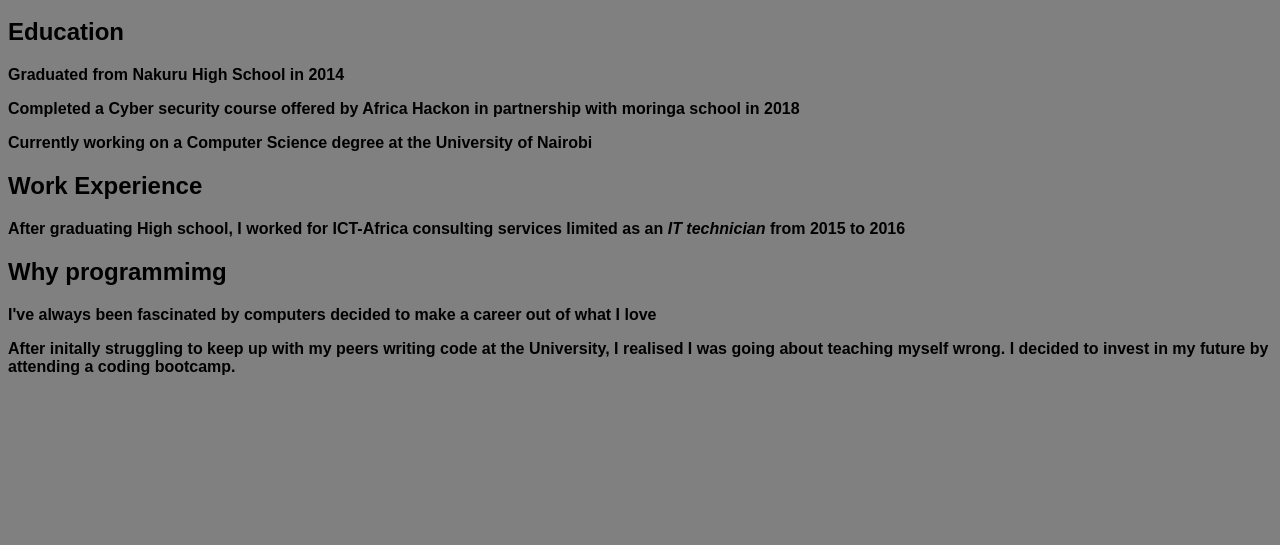
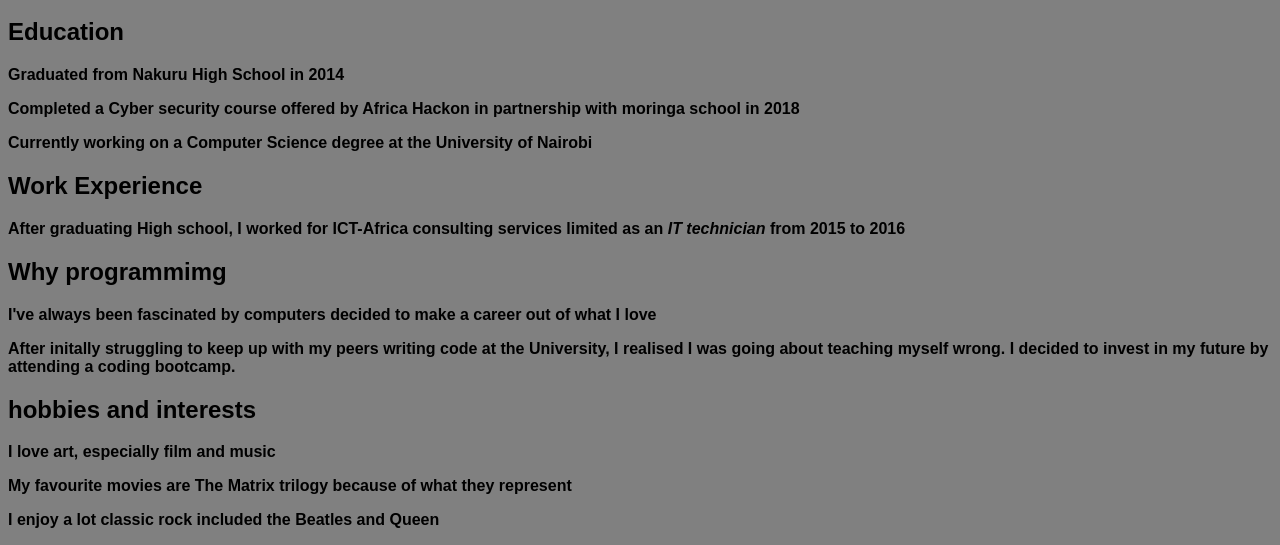
Before and after one commit to starbudz/portfolio, a plain HTML site: page index.html in a window 1280 px wide. Shown: the part 660-1205 px from the top of the page. Before the commit the page ends 1052 px from the top, so only its background shows below. Drawn offline with Linux system fonts and the light colour scheme.

Commit message:
added a hoobies sub-section in about me

```diff
--- a/index.html
+++ b/index.html
@@ -1,11 +1,13 @@
 <!DOCTYPE html>
 <html lang="en" dir="ltr">
+
 <head>
   <meta charset="utf-8">
   <title>Victor</title>
   <link href="css/styles.css" rel="stylesheet" type="text/css">
   <meta name="viewport" content="width=device-width, initial-scale=1">
 </head>
+
 <body>
 
   <h1>Victor's Designs</h1>
@@ -42,5 +44,12 @@
   <p>I've always been fascinated by computers decided to make a career out of what I love</p>
   <p>After initally struggling to keep up with my peers writing code at the University, I realised I was going about teaching myself wrong. I decided to invest in my future by attending a coding bootcamp.</p>
 
+  <h2>hobbies and interests</h2>
+
+  <p>I love art, especially film and music</p>
+  <p>My favourite movies are The Matrix trilogy because of what they represent</p>
+  <p>I enjoy a lot classic rock included the Beatles and Queen</p>
+
 </body>
+
 </html>
```
Also changed, not shown: contact.html (+3 -0 lines), services.html (+3 -0 lines), work.html (+3 -0 lines), 2 other files. Lines whose indentation alone changed are shown as unchanged.
